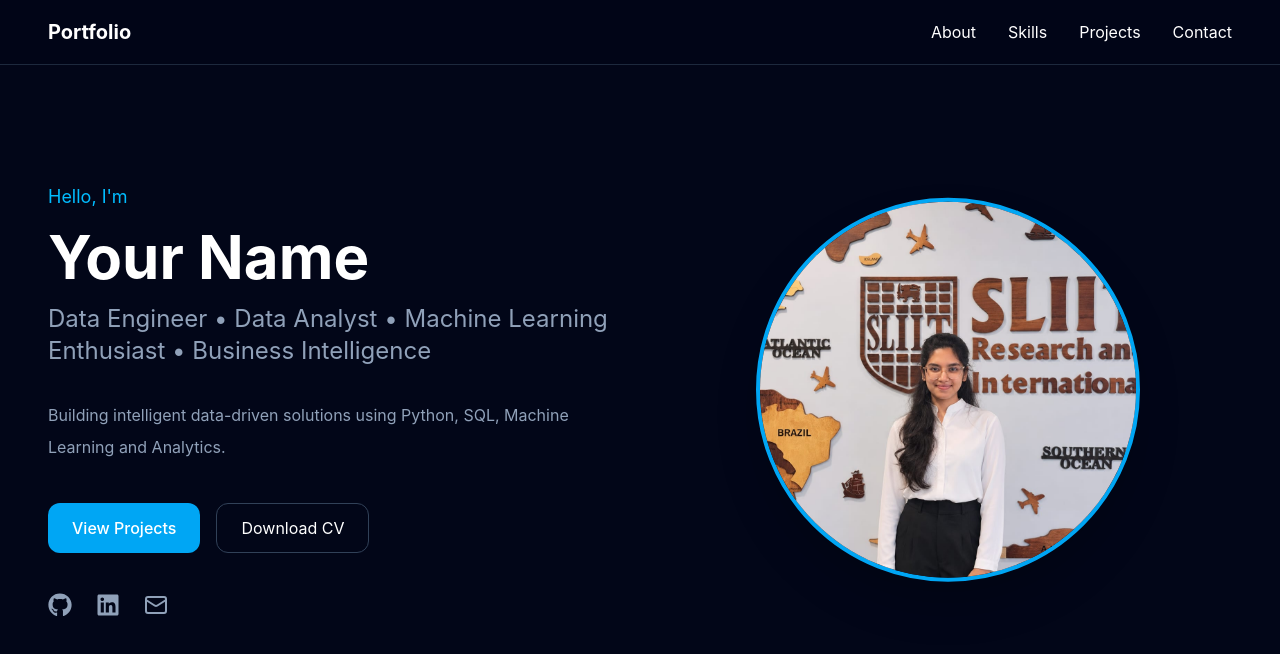
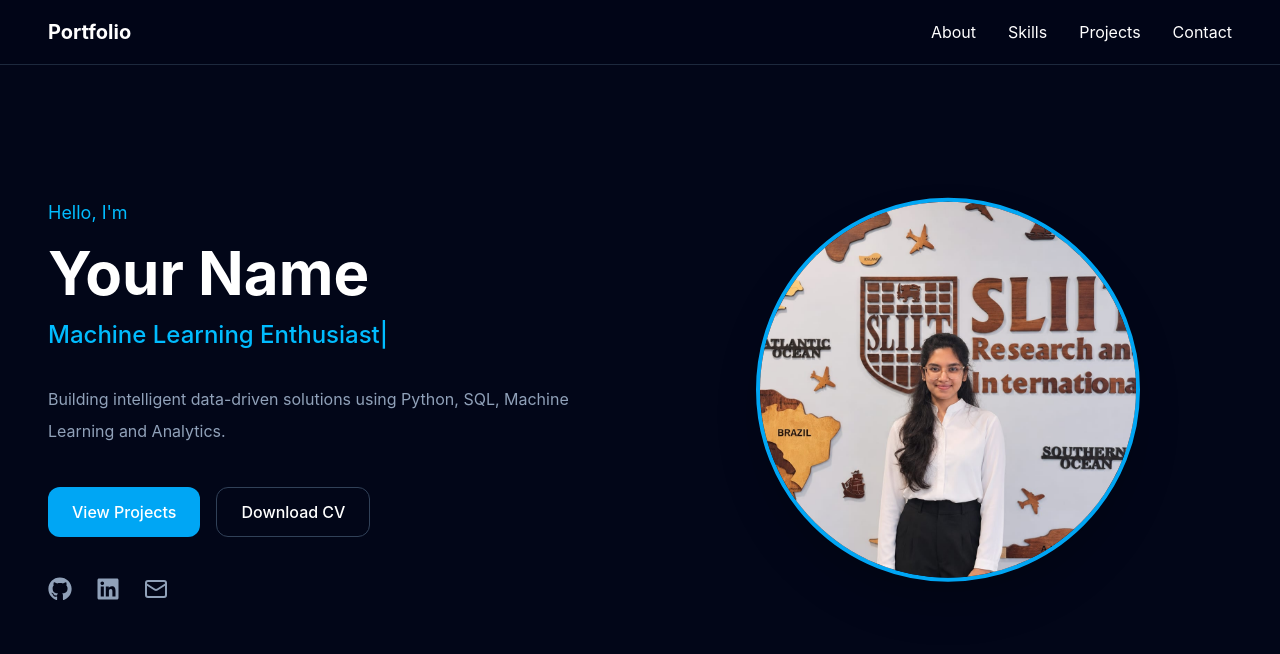
Before and after one commit to samiswaryatharushmie/data-portfolio-framework, a React (Vite) app: page / in a window 1280 px wide. Shown: the top 654 px of the page. Built offline with nearby package versions, Linux system fonts and the light colour scheme.

Commit message:
feat: upgrade hero button component

```diff
--- a/src/components/ui/Button.tsx
+++ b/src/components/ui/Button.tsx
@@ -2,11 +2,25 @@ import type { ReactNode } from "react";
 
 interface ButtonProps {
   children: ReactNode;
+  variant?: "primary" | "secondary";
 }
 
-export default function Button({ children }: ButtonProps) {
+export default function Button({
+  children,
+  variant = "primary",
+}: ButtonProps) {
+  const base =
+    "rounded-xl px-6 py-3 font-medium transition-all duration-300";
+
+  const styles = {
+    primary:
+      "bg-sky-500 text-white hover:bg-sky-400 hover:shadow-[0_0_30px_rgba(14,165,233,0.45)]",
+    secondary:
+      "border border-slate-700 text-white hover:border-sky-400 hover:bg-slate-900",
+  };
+
   return (
-    <button className="rounded-xl bg-sky-500 px-6 py-3 font-medium transition hover:bg-sky-400">
+    <button className={`${base} ${styles[variant]}`}>
       {children}
     </button>
   );
--- a/src/sections/Hero.tsx
+++ b/src/sections/Hero.tsx
@@ -5,7 +5,7 @@ import { FaGithub, FaLinkedin } from "react-icons/fa";
 import { motion } from "framer-motion";
 import { portfolioData } from "../data/portfolio";
 import { fadeLeft, fadeRight } from "../animations/fade";
-
+import { TypeAnimation } from "react-type-animation";
 
 export default function Hero() {
   return (
@@ -27,20 +27,37 @@ export default function Hero() {
               {portfolioData.hero.name}
             </h1>
 
-            <h2 className="mt-4 text-2xl text-slate-400">
-              {portfolioData.hero.roles.join(" • ")}
-            </h2>
+            <h2 className="mt-4 text-2xl font-medium text-sky-400">
+                <TypeAnimation
+                sequence={[
+                portfolioData.hero.roles[0],
+                1100,
+                portfolioData.hero.roles[1],
+                1100,
+                portfolioData.hero.roles[2],
+                1100,
+                portfolioData.hero.roles[3],
+                1100,
+            ]}
+            wrapper="span"
+            speed={60}
+             repeat={Infinity}
+          />
+        </h2>
+
 
             <p className="mt-8 max-w-2xl leading-8 text-slate-400">
               {portfolioData.hero.description}
             </p>
 
             <div className="mt-10 flex gap-4">
-              <Button>View Projects</Button>
+                <Button>
+                    View Projects
+                </Button>
 
-              <button className="rounded-xl border border-slate-700 px-6 py-3 transition hover:bg-slate-800">
-                Download CV
-              </button>
+                <Button variant="secondary">
+                    Download CV
+                </Button>
             </div>
 
             <div className="mt-10 flex items-center gap-6 text-2xl text-slate-400">
```
